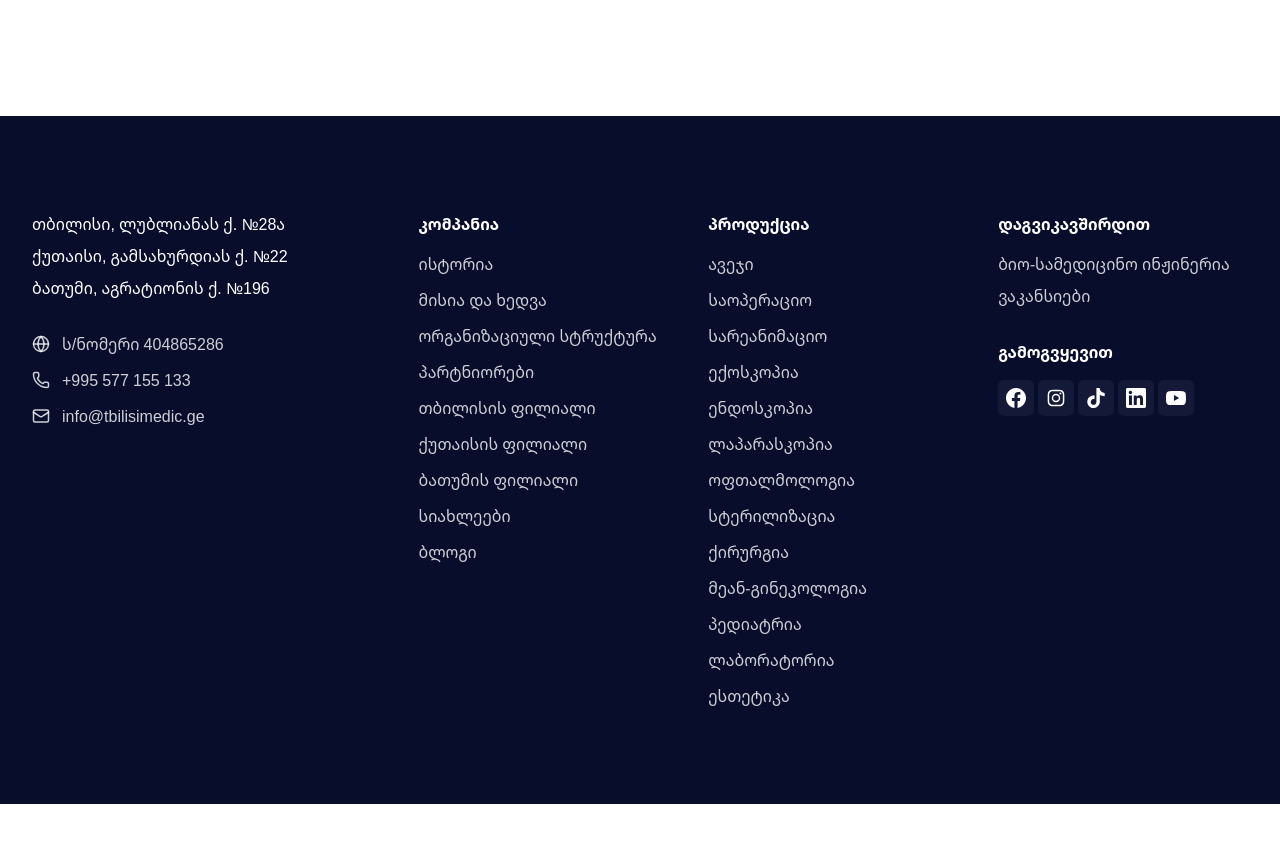
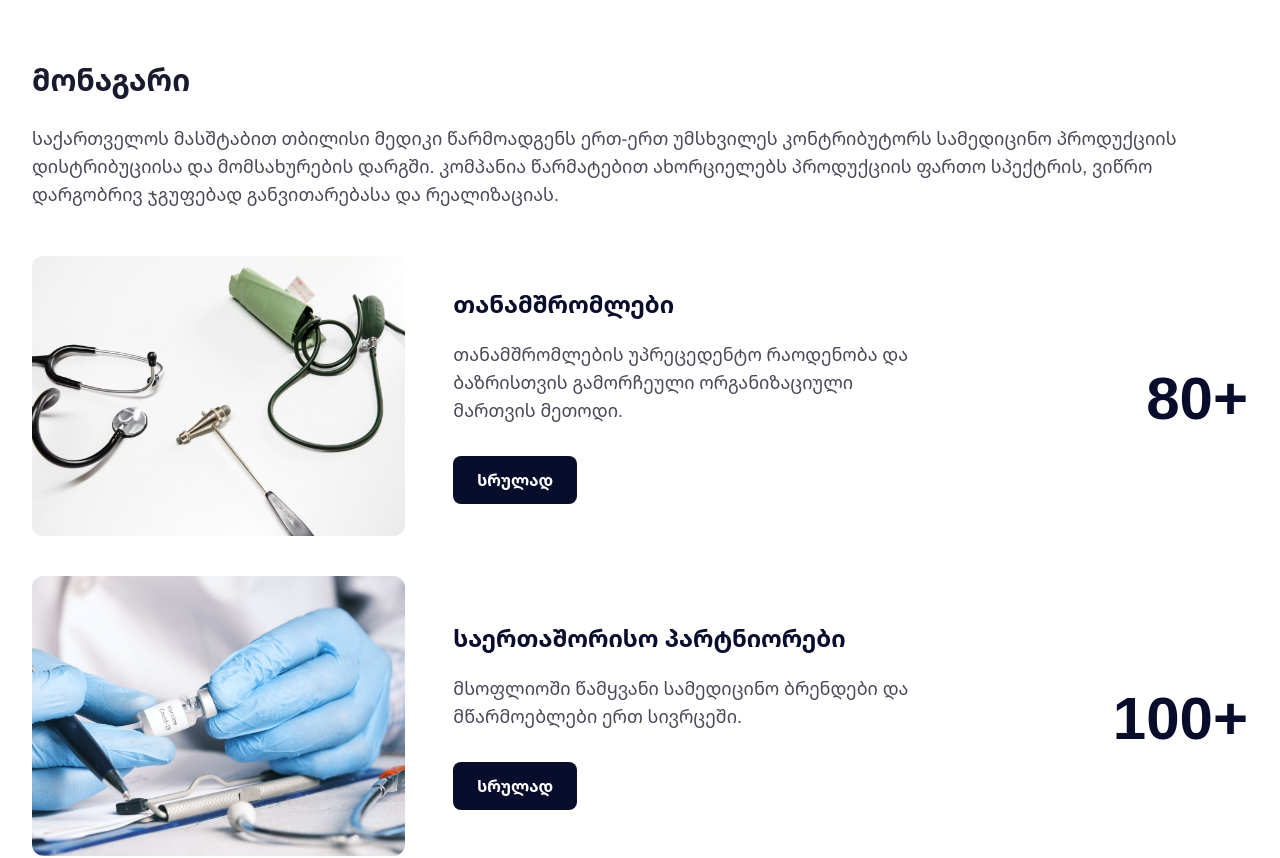
Before and after one commit to tbilisi-medic/web, a Next.js app: page / in a window 1280 px wide. Shown: the part 2480-3338 px from the top of the page. Before the commit the page ends 3284 px from the top, so only its background shows below. Built offline with nearby package versions, Linux system fonts and the light colour scheme.

Commit message:
feat: add blog preview section to homepage

```diff
--- a/src/app/page.tsx
+++ b/src/app/page.tsx
@@ -1,4 +1,9 @@
-import { Hero, Categories, TechnicalService } from '@/components/sections/home';
+import {
+  Hero,
+  Categories,
+  TechnicalService,
+  BlogPreview,
+} from '@/components/sections/home';
 
 export default function Home() {
   return (
@@ -6,6 +11,7 @@ export default function Home() {
       <Hero />
       <Categories />
       <TechnicalService />
+      <BlogPreview />
     </>
   );
 }
--- /dev/null
+++ b/src/components/sections/home/blog-preview.tsx
@@ -0,0 +1,102 @@
+import Link from 'next/link';
+import Image from 'next/image';
+
+const posts = [
+  {
+    id: 1,
+    title: 'თანამშრომლები',
+    description:
+      'თანამშრომლების უპრეცედენტო რაოდენობა და ბაზრისთვის გამორჩეული ორგანიზაციული მართვის მეთოდი.',
+    image: '/images/categories/4.jpg',
+    stat: '80+',
+    href: '/',
+  },
+  {
+    id: 2,
+    title: 'საერთაშორისო პარტნიორები',
+    description:
+      'მსოფლიოში წამყვანი სამედიცინო ბრენდები და მწარმოებლები ერთ სივრცეში.',
+    image: '/images/categories/2.jpg',
+    stat: '100+',
+    href: '/',
+  },
+  {
+    id: 3,
+    title: 'კმაყოფილი მომხმარებლები',
+    description:
+      'უამრავი კმაყოფილი ადგილობრივი მომხმარებელი და უთვალავი წარმატებული განხორციელებული პროექტი .',
+    image: '/images/categories/3.jpg',
+    stat: '300+',
+    href: '/',
+  },
+];
+
+export function BlogPreview() {
+  return (
+    <section className="py-8 lg:py-6">
+      <div className="px-4 sm:px-6 lg:px-8">
+        <div className="mx-auto max-w-7xl">
+          {/* Headline */}
+          <h2 className="text-2xl font-bold text-foreground sm:text-3xl leading-10">
+            მონაგარი
+          </h2>
+
+          {/* Description */}
+          <p className="mt-6 text-lg text-foreground/80">
+            საქართველოს მასშტაბით თბილისი მედიკი წარმოადგენს ერთ-ერთ უმსხვილეს
+            კონტრიბუტორს სამედიცინო პროდუქციის დისტრიბუციისა და მომსახურების
+            დარგში. კომპანია წარმატებით ახორციელებს პროდუქციის ფართო სპექტრის,
+            ვიწრო დარგობრივ ჯგუფებად განვითარებასა და რეალიზაციას.
+          </p>
+
+          {/* Posts */}
+          <div className="mt-12 space-y-8">
+            {posts.map((post) => (
+              <div
+                key={post.id}
+                className="grid items-center gap-6 lg:grid-cols-12 lg:gap-12 mb-10"
+              >
+                {/* Image */}
+                <div className="lg:col-span-4">
+                  <div className="relative h-70 overflow-hidden rounded-xl bg-gray-200">
+                    <Image
+                      src={post.image}
+                      alt={post.title}
+                      fill
+                      className="object-cover"
+                    />
+                  </div>
+                </div>
+
+                {/* Content */}
+                <div className="order-3 lg:order-2 lg:col-span-5">
+                  <h3 className="text-xl font-bold text-primary lg:text-2xl">
+                    {post.title}
+                  </h3>
+                  <p className="mt-5 text-lg text-foreground/80">
+                    {post.description}
+                  </p>
+                  <div className="mt-8">
+                    <Link
+                      href={post.href}
+                      className="inline-flex items-center justify-center rounded-lg bg-primary px-6 py-3 text-base font-semibold text-white transition-colors hover:bg-primary/90"
+                    >
+                      სრულად
+                    </Link>
+                  </div>
+                </div>
+
+                {/* Stat */}
+                <div className="order-2 lg:order-3 lg:col-span-3 lg:text-right">
+                  <span className="text-5xl font-bold text-primary lg:text-6xl">
+                    {post.stat}
+                  </span>
+                </div>
+              </div>
+            ))}
+          </div>
+        </div>
+      </div>
+    </section>
+  );
+}
--- a/src/components/sections/home/index.ts
+++ b/src/components/sections/home/index.ts
@@ -1,3 +1,4 @@
 export { Hero } from './hero';
 export { Categories } from './categories';
 export { TechnicalService } from './technical-service';
+export { BlogPreview } from './blog-preview';
```
